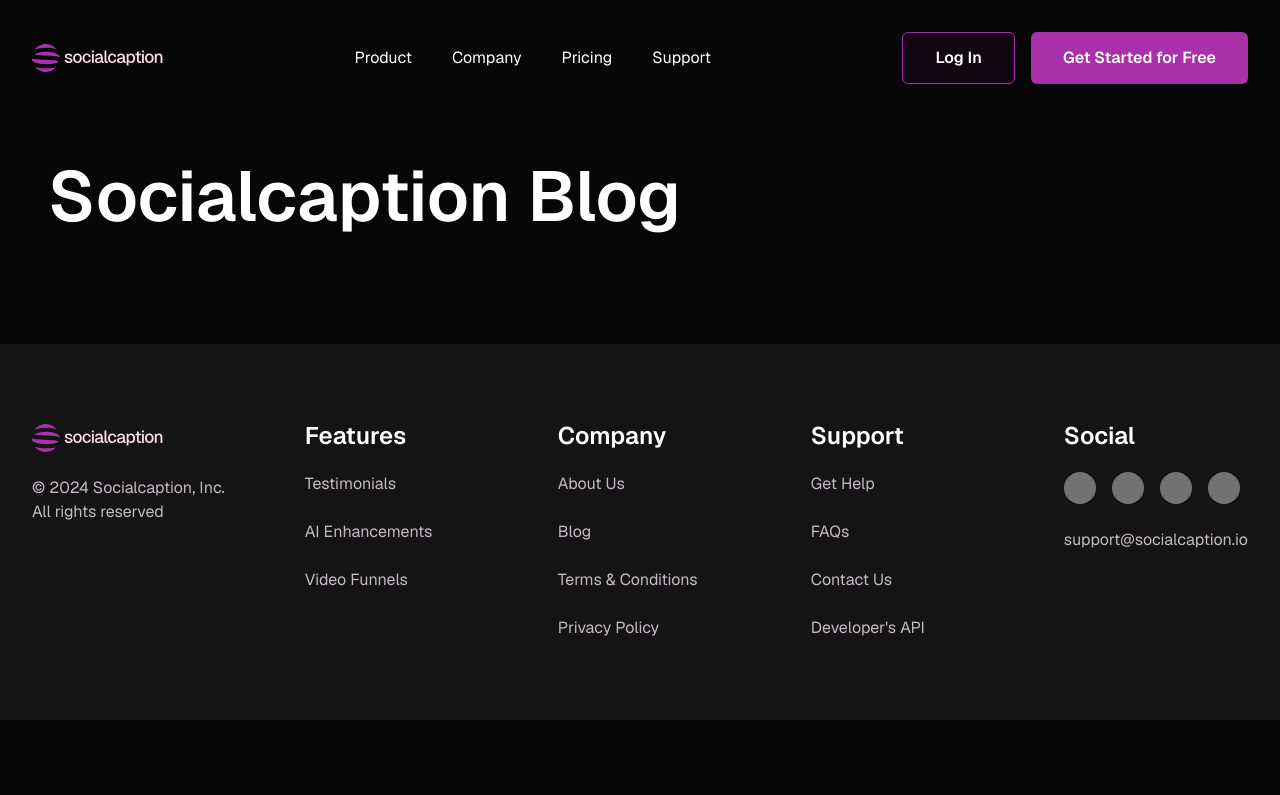
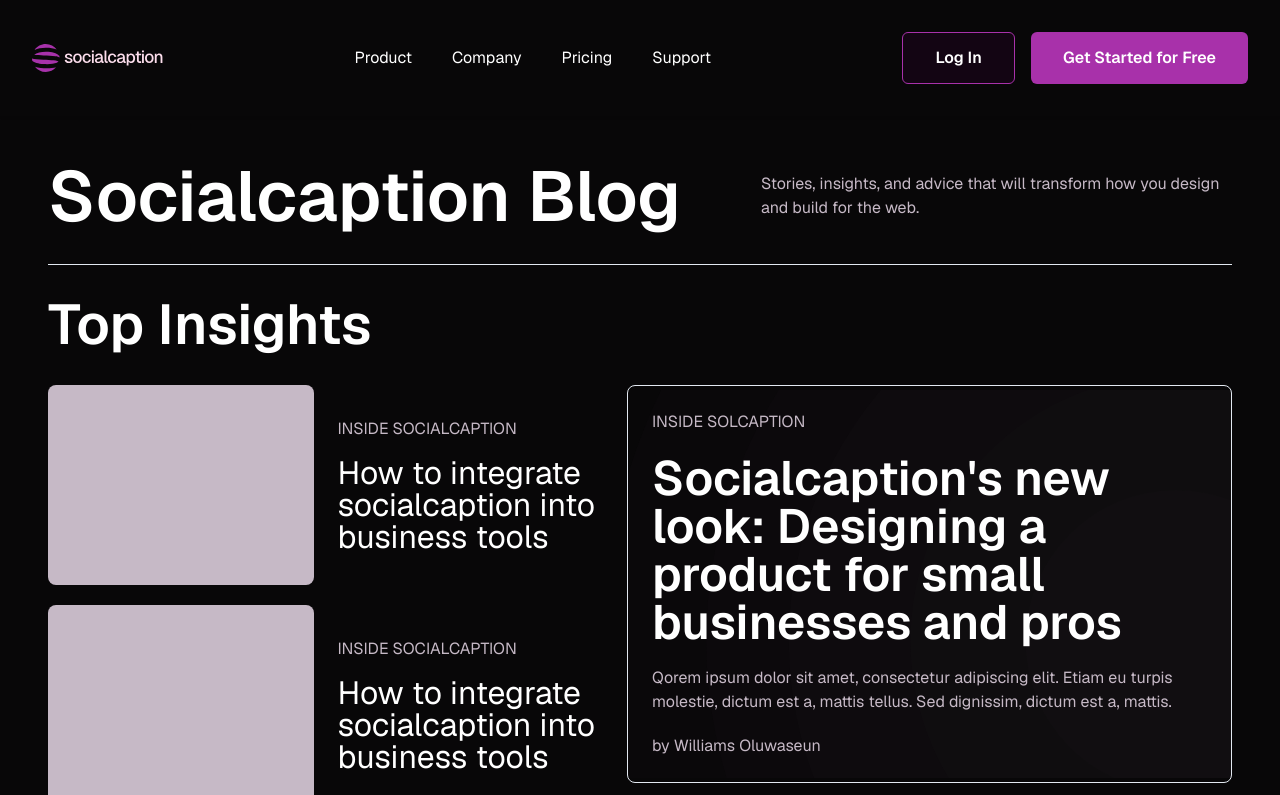
Before and after one commit to Ennioluwa/social-caption, a Next.js app: page /blog in a window 1280 px wide. Shown: the top 795 px of the page. Built offline with nearby package versions, Linux system fonts and the light colour scheme.

Commit message:
modify blog  page

```diff
--- /dev/null
+++ b/app/(landing)/blog/_components/blog-card.tsx
@@ -0,0 +1,15 @@
+const BlogCard = () => {
+  return (
+    <div className=" flex flex-col md:flex-row md:items-center gap-6">
+      <div className="flex-1 bg-gray rounded-lg h-[200px] w-full"></div>
+      <div className="flex-1">
+        <h6>INSIDE SOCIALCAPTION</h6>
+        <h4 className=" hover:underline mt-4">
+          How to integrate socialcaption into business tools
+        </h4>
+      </div>
+    </div>
+  );
+};
+
+export default BlogCard;
--- a/app/(landing)/blog/_components/blog.tsx
+++ b/app/(landing)/blog/_components/blog.tsx
@@ -1,8 +1,57 @@
+import BlogCard from "./blog-card";
+
 const Blog = () => {
   return (
-    <div className="relative px-8 lg:px-12 py-28  w-full overflow-clip bg-[#080708]">
+    <div className="relative px-8 lg:px-12 py-28  w-full overflow-clip">
       <div className="flex flex-col gap-8 lg:pt-12">
-        <h1>Socialcaption Blog</h1>
+        <div className="flex lg:items-center justify-between gap-5 lg:gap-20 flex-col lg:flex-row">
+          <h1 className=" text-nowrap">Socialcaption Blog</h1>
+          <p className="">
+            Stories, insights, and advice that will transform how you design and
+            build for the web.
+          </p>
+        </div>
+        <hr />
+        <h2>Top Insights</h2>
+        <div className="flex gap-6">
+          <div className="flex-1 flex flex-col gap-5">
+            <BlogCard />
+            <BlogCard />
+            <BlogCard />
+          </div>
+          <div className="flex-1 border rounded-lg p-6 h-fit relative w-full bg-transparent">
+            <div className="absolute inset-0 -z-10 flex items-center justify-center">
+              <svg
+                width="638"
+                height="388"
+                viewBox="0 0 638 388"
+                fill="none"
+                xmlns="http://www.w3.org/2000/svg"
+              >
+                <g opacity="0.88">
+                  <circle cx="579.999" cy="254" r="606" fill="#0B090B" />
+                  <circle cx="579.999" cy="254" r="497.322" fill="#0D0A0D" />
+                  <circle cx="579.999" cy="254" r="409.906" fill="#0F0C0F" />
+                  <circle cx="579.999" cy="254" r="281.146" fill="#110E11" />
+                  <circle cx="580" cy="254" r="159.474" fill="#131013" />
+                </g>
+              </svg>
+            </div>
+            <div className=" flex flex-col gap-5">
+              <h6>INSIDE SOLCAPTION</h6>
+              <h3>
+                Socialcaption&apos;s new look: Designing a product for small
+                businesses and pros
+              </h3>
+              <p>
+                Qorem ipsum dolor sit amet, consectetur adipiscing elit. Etiam
+                eu turpis molestie, dictum est a, mattis tellus. Sed dignissim,
+                dictum est a, mattis.
+              </p>
+              <p>by Williams Oluwaseun</p>
+            </div>
+          </div>
+        </div>
       </div>
     </div>
   );
--- /dev/null
+++ b/app/(landing)/blog/_components/subscribe.tsx
@@ -0,0 +1,25 @@
+import { Button } from "@/components/ui/button";
+import { ArrowRight } from "iconsax-react";
+
+const Subscribe = () => {
+  return (
+    <section className=" px-8 lg:px-12 pt-32 w-full overflow-clip">
+      <div className="flex">
+        <h2 className="flex-1">Subscribe to socialcaptions </h2>
+        <p className="flex-1">
+          Qorem ipsum dolor sit amet, consectetur adipiscing elit. Etiam eu
+          turpis molestie, dictum est a, mattis tellus. Sed dignissim, dictum
+          est a, mattis.
+        </p>
+      </div>
+      <div className="flex">
+        <h3 className="flex-1">Enter your email address </h3>
+        <Button variant={"ghost"}>
+          Learn More <ArrowRight />
+        </Button>
+      </div>
+    </section>
+  );
+};
+
+export default Subscribe;
--- a/app/(landing)/pricing/_components/plans-card.tsx
+++ b/app/(landing)/pricing/_components/plans-card.tsx
@@ -13,7 +13,7 @@
   inclusion,
 }) => {
   return (
-    <div className=" rounded-lg lg:flex-1 flex flex-col gap-10 items-center p-6 border border-[#383238] text-center">
+    <div className=" max-w-lg rounded-lg lg:flex-1 flex flex-col gap-10 items-center p-6 border border-[#383238] text-center">
       <Button variant="secondary" size="sm">
         {name}
       </Button>
--- a/app/(landing)/pricing/_components/plans.tsx
+++ b/app/(landing)/pricing/_components/plans.tsx
@@ -4,6 +4,21 @@
 const Plans = () => {
   return (
     <div className="relative px-8 lg:px-12 py-28  w-full overflow-clip bg-[#080708]">
+      <div className="absolute inset-0 -z-30 flex items-center justify-center">
+        <svg
+          width="1440"
+          height="1584"
+          viewBox="0 0 1440 1584"
+          fill="none"
+          xmlns="http://www.w3.org/2000/svg"
+        >
+          <circle cx="720" cy="792" r="792" fill="#0B090B" />
+          <circle cx="720" cy="792" r="649.965" fill="#0D0A0D" />
+          <circle cx="720" cy="792" r="535.719" fill="#0F0C0F" />
+          <circle cx="720" cy="792" r="367.439" fill="#110E11" />
+          <circle cx="720" cy="792" r="208.421" fill="#131013" />
+        </svg>
+      </div>
       <div className="flex flex-col gap-8 lg:pt-12">
         <h6>PRICING</h6>
         <h1>
--- a/data/data.ts
+++ b/data/data.ts
@@ -61,7 +61,7 @@
   },
   {
     name: "STANDARD",
-    price: "$119.99/mo",
+    price: "$19.99 /mo",
     billingCycle: "billed yearly",
     description: "Create customized experiences and get detailed insights. ",
     time: "1200 mins",
@@ -81,7 +81,7 @@
   },
   {
     name: "BUSINESS",
-    price: "$239.99/mo",
+    price: "$29.99 /mo",
     billingCycle: "billed yearly",
     description:
       "Build complex workflows, manage large teams, and get prioritized support. ",
```
